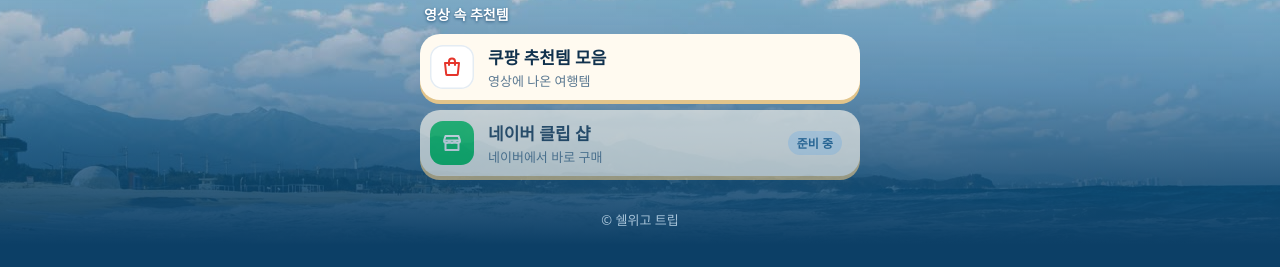
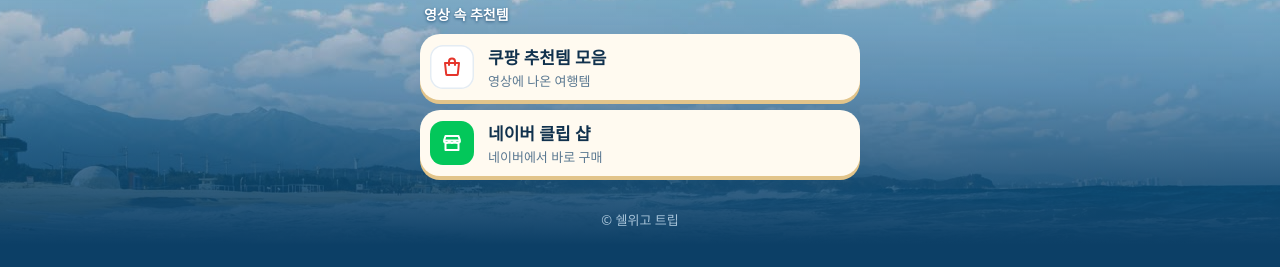
Before and after one commit to goldyjstudio/goldyjstudio.github.io, a plain HTML site: page index.html in a window 1280 px wide. Shown: the part 331-598 px from the top of the page. Drawn offline with Linux system fonts and the light colour scheme; a web font is replaced by a local one.

Commit message:
링크 페이지: 네이버 클립 샵 주소 연결 (cshop.naver.com/shallwego_trip)
Co-Authored-By: Claude Opus 5.5 <noreply@anthropic.com>

```diff
--- a/index.html
+++ b/index.html
@@ -393,11 +393,10 @@
             </a>
           </li>
           <li>
-            <!-- 네이버 클립 크리에이터 샵 주소 자리 -->
-            <a class="link" href="#" aria-disabled="true">
+            <!-- 네이버 클립 크리에이터 샵 (2026-11-21 개설) -->
+            <a class="link" href="https://cshop.naver.com/shallwego_trip" target="_blank" rel="noopener">
               <span class="icon shop" aria-hidden="true"><svg viewBox="0 0 24 24" fill="none" stroke="currentColor" stroke-width="2" stroke-linejoin="round"><path d="M4 9.5 5.5 5h13L20 9.5M4 9.5h16M4 9.5c0 1.4 1.1 2.5 2.7 2.5S9.3 10.9 9.3 9.5c0 1.4 1.2 2.5 2.7 2.5s2.7-1.1 2.7-2.5c0 1.4 1.1 2.5 2.6 2.5S20 10.9 20 9.5M5.5 12v7h13v-7"/></svg></span>
               <span class="text"><span class="name">네이버 클립 샵</span><span class="sub">네이버에서 바로 구매</span></span>
-              <span class="soon">준비 중</span>
             </a>
           </li>
         </ul>
```
